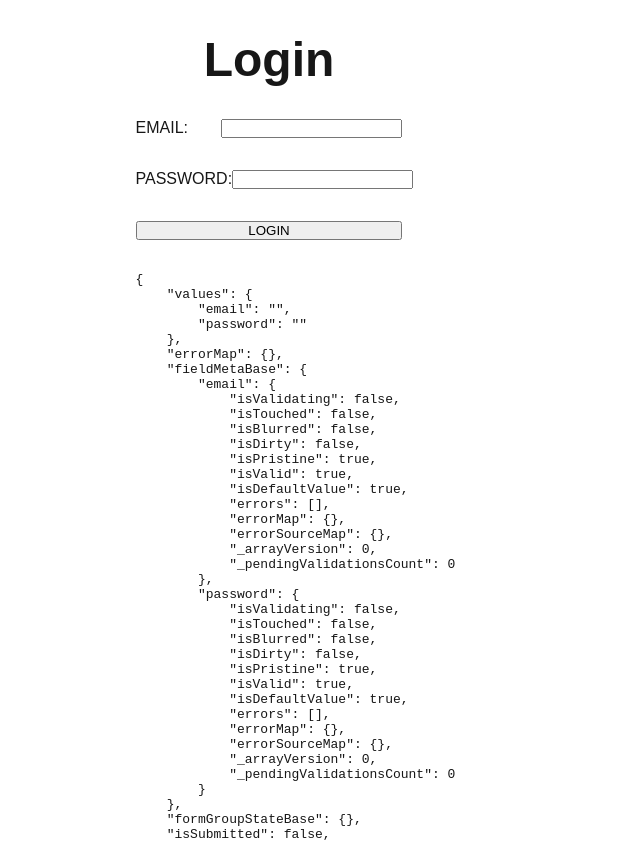
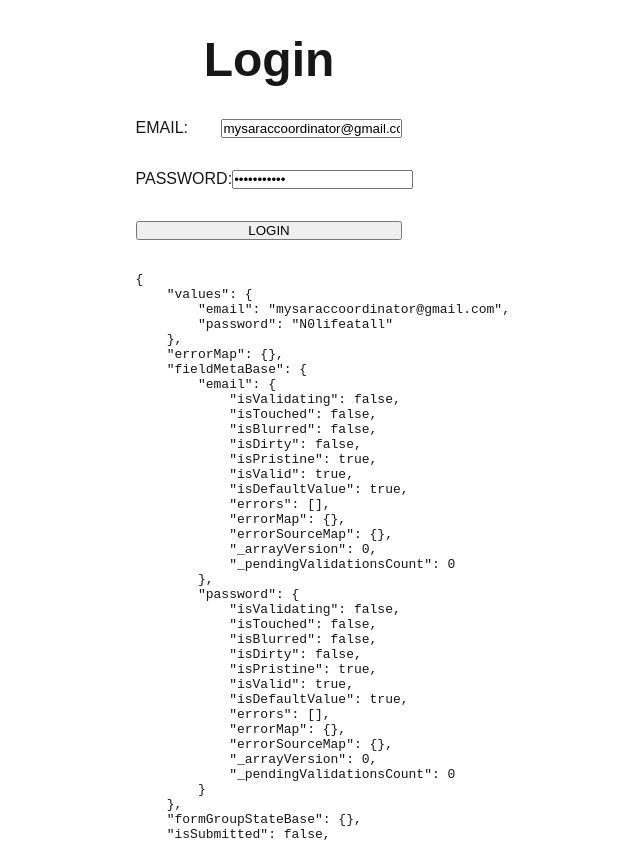
Before and after one commit to need4deed-org/fe, a Next.js app: page /login in a window 1280 px wide. Shown: the top 842 px of the page, without its empty margins (371-1011 px from the left). Built offline with nearby package versions, Linux system fonts and the light colour scheme.

Commit message:
update login page

```diff
--- a/src/components/Login/index.tsx
+++ b/src/components/Login/index.tsx
@@ -2,7 +2,8 @@
 import { useForm } from "@tanstack/react-form";
 import { useMutation } from "@tanstack/react-query";
 
-import { setToken } from "../../../public/utils/api";
+import useToken from "@/hooks/auth/useToken";
+import { useRouter } from "next/navigation";
 import styles from "./index.module.css";
 
 const urlLogin = "/api/auth/login";
@@ -18,6 +19,9 @@ interface LoginResponse {
 }
 
 export default function Login() {
+  const router = useRouter();
+  const { setToken } = useToken();
+
   const { mutate: login } = useMutation<LoginResponse, Error, LoginData>({
     mutationFn: async (data: LoginData): Promise<LoginResponse> => {
       return fetch(urlLogin, {
@@ -37,12 +41,16 @@ export default function Login() {
   });
 
   const form = useForm({
-    defaultValues: { email: "", password: "" },
+    defaultValues: {
+      email: "mysaraccoordinator@gmail.com",
+      password: "N0lifeatall",
+    },
     onSubmit: async ({ value }) => {
       login(value, {
         onSuccess: ({ data, message }) => {
           console.log("DEBUG:login:message", message);
           setToken(data.token);
+          router.push("/");
         },
         onError: (err) => {
           console.error(err);
```
